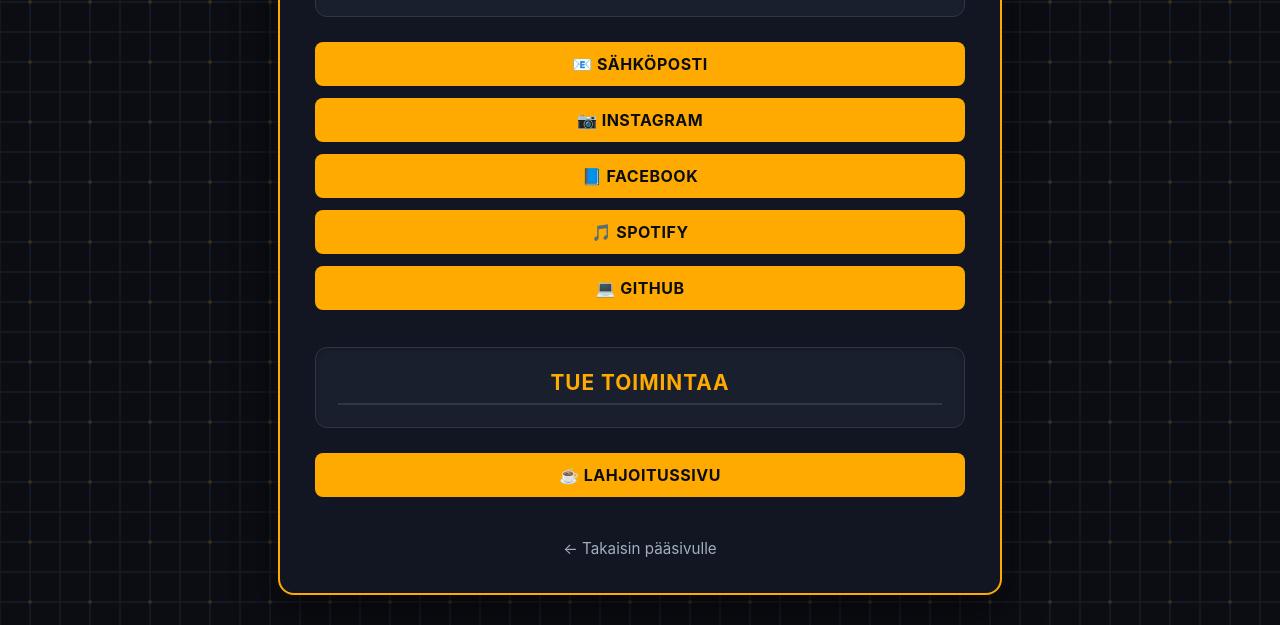
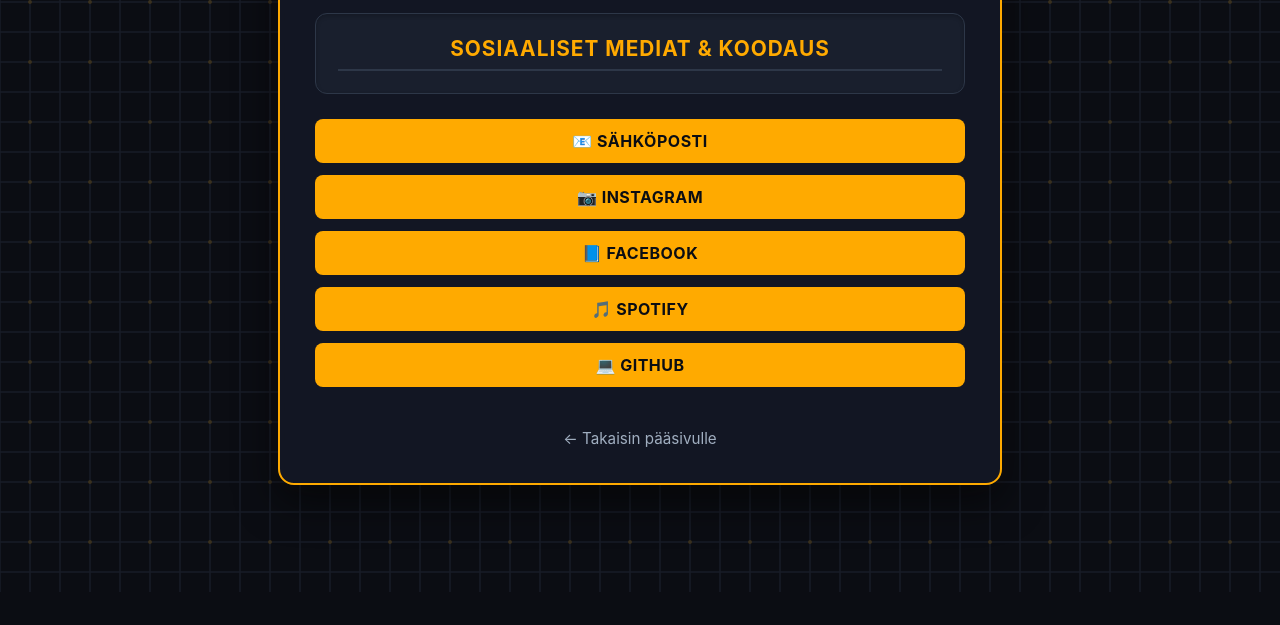
Before and after one commit to Domainmasteri/sorolan-sivut, a plain HTML site: page makelink/index.html in a window 1280 px wide. Shown: the part 208-833 px from the top of the page. After the commit the page ends 800 px from the top, so only its background shows below. Drawn offline with Linux system fonts and the light colour scheme.

Commit message:
Remove donation section from index.html
Removed donation section and related elements from the HTML.

```diff
--- a/makelink/index.html
+++ b/makelink/index.html
@@ -36,14 +36,6 @@
             <a href="https://github.com/Domainmasteri" target="_blank" class="nappula1">💻 GitHub</a>
         </div>
 
-        <div class="osion-tausta" style="margin-top: 25px;">
-            <h2 style="text-align: center; margin-bottom: 0;">Tue toimintaa</h2>
-        </div>
-
-        <div class="nappilista">
-            <a href="donate" target="_blank" class="nappula1">☕ Lahjoitussivu</a>
-        </div>
-
         <a href="../" class="linkki-takaisin">← Takaisin pääsivulle</a>
     </div>
 
```
